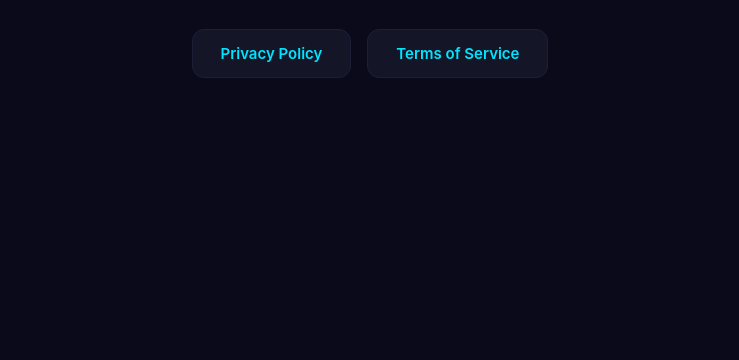
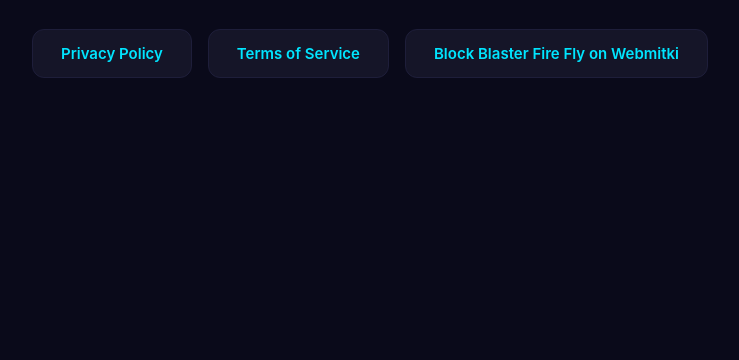
Before and after one commit to alazerekull/blockblastx-legal, a plain HTML site: page index.html in a window 1280 px wide. Shown: the part 440-800 px from the top of the page, without its empty margins (270-1009 px from the left). Drawn offline with Linux system fonts and the light colour scheme.

Commit message:
Add link to Webmitki app page

```diff
--- a/index.html
+++ b/index.html
@@ -24,6 +24,7 @@ a:hover { background:#1e1e3a; }
   <div class="links">
     <a href="privacy-policy.html">Privacy Policy</a>
     <a href="terms-of-service.html">Terms of Service</a>
+    <a href="https://webmitki.com/tr/uygulamalar/block-blaster-fire-fly/">Block Blaster Fire Fly on Webmitki</a>
   </div>
 </div>
 </body>
```
